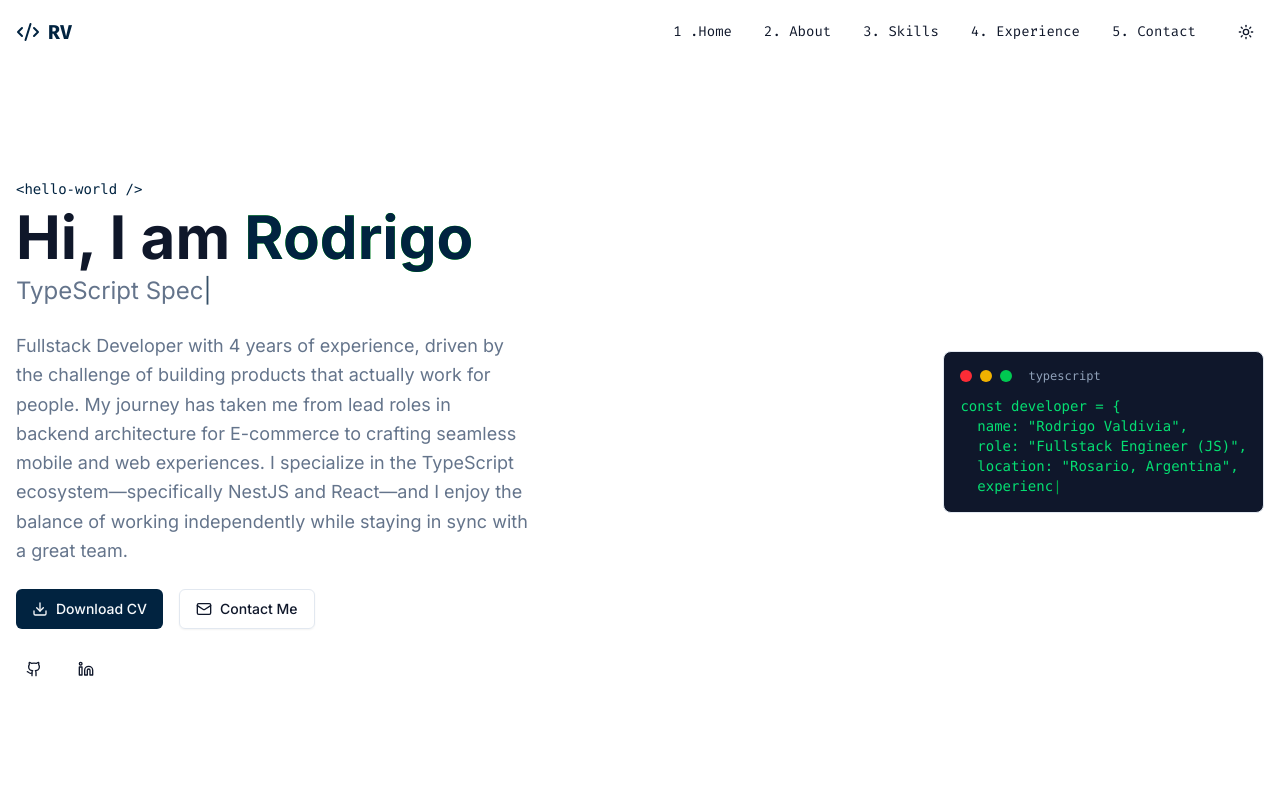
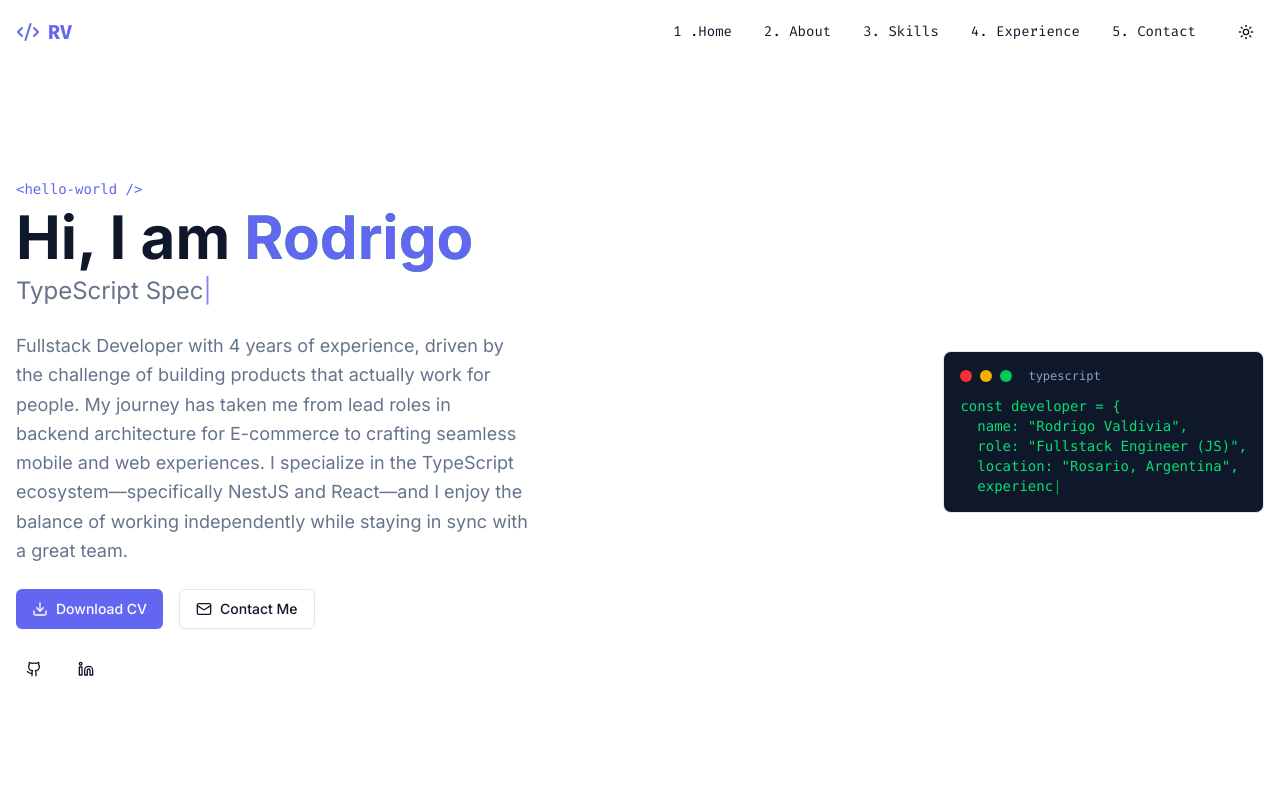
Before and after one commit to rodrigo1995vav/personal-portfolio-v1, a Next.js app: page / in a window 1280 px wide. Shown: the top 800 px of the page. Built offline with nearby package versions, Linux system fonts and the light colour scheme.

Commit message:
Add new color pallet and gradient classes

```diff
--- a/app/globals.css
+++ b/app/globals.css
@@ -9,45 +9,53 @@
   --color-card-foreground: #0f172a;
   --color-popover: #ffffff;
   --color-popover-foreground: #0f172a;
-  --color-primary: #012340;
-  --color-primary-foreground: #f8fafc;
+  --color-primary: #6366f1;
+  --color-primary-foreground: #ffffff;
   --color-secondary: #f1f5f9;
   --color-secondary-foreground: #0f172a;
-  --color-muted: #f1f5f9;
+  --color-muted: #f8fafc;
   --color-muted-foreground: #64748b;
-  --color-accent: #f1f5f9;
-  --color-accent-foreground: #0f172a;
-  --color-destructive: #dc2626;
-  --color-destructive-foreground: #f8fafc;
+  --color-accent: #10b981;
+  --color-accent-foreground: #ffffff;
+  --color-destructive: #ef4444;
+  --color-destructive-foreground: #ffffff;
   --color-border: #e2e8f0;
   --color-input: #e2e8f0;
-  --color-ring: #012340;
-  --radius: 0.5rem;
+  --color-ring: #6366f1;
+  --radius: 0.75rem;
+
+  --gradient-primary: linear-gradient(135deg, #6366f1 0%, #8b5cf6 100%);
+  --gradient-accent: linear-gradient(135deg, #10b981 0%, #14b8a6 100%);
+  --gradient-card: linear-gradient(135deg, #f8fafc 0%, #ffffff 100%);
 
   --font-mono: ui-monospace, SFMono-Regular, "SF Mono", Consolas,
     "Liberation Mono", Menlo, monospace;
 }
 
 .dark {
-  --color-background: #012340;
+  --color-background: #0f172a;
   --color-foreground: #f8fafc;
-  --color-card: #1e3a5f;
+  --color-card: #1e293b;
   --color-card-foreground: #f8fafc;
-  --color-popover: #012340;
+  --color-popover: #1e293b;
   --color-popover-foreground: #f8fafc;
-  --color-primary: #025939;
-  --color-primary-foreground: #f0fdf4;
-  --color-secondary: #1e3a5f;
+  --color-primary: #818cf8;
+  --color-primary-foreground: #0f172a;
+  --color-secondary: #1e293b;
   --color-secondary-foreground: #f8fafc;
-  --color-muted: #1e3a5f;
+  --color-muted: #1e293b;
   --color-muted-foreground: #94a3b8;
-  --color-accent: #1e3a5f;
-  --color-accent-foreground: #f8fafc;
-  --color-destructive: #7f1d1d;
-  --color-destructive-foreground: #f8fafc;
+  --color-accent: #34d399;
+  --color-accent-foreground: #0f172a;
+  --color-destructive: #ef4444;
+  --color-destructive-foreground: #ffffff;
   --color-border: #334155;
   --color-input: #334155;
-  --color-ring: #025939;
+  --color-ring: #818cf8;
+
+  --gradient-primary: linear-gradient(135deg, #818cf8 0%, #a78bfa 100%);
+  --gradient-accent: linear-gradient(135deg, #34d399 0%, #2dd4bf 100%);
+  --gradient-card: linear-gradient(135deg, #1e293b 0%, #334155 100%);
 }
 
 /* Base styles */
@@ -165,6 +173,39 @@ html {
   animation: glitch 0.3s ease-in-out infinite;
 }
 
+/* Gradient utilities */
+.gradient-primary {
+  background: var(--gradient-primary);
+}
+
+.gradient-accent {
+  background: var(--gradient-accent);
+}
+
+.gradient-card {
+  background: var(--gradient-card);
+}
+
+.gradient-text {
+  background: var(--gradient-primary);
+  -webkit-background-clip: text;
+  background-clip: text;
+  -webkit-text-fill-color: transparent;
+}
+
+/* Glass morphism effect */
+.glass-card {
+  background: rgba(255, 255, 255, 0.05);
+  backdrop-filter: blur(10px);
+  border: 1px solid rgba(255, 255, 255, 0.1);
+}
+
+.dark .glass-card {
+  background: rgba(30, 41, 59, 0.5);
+  backdrop-filter: blur(10px);
+  border: 1px solid rgba(255, 255, 255, 0.05);
+}
+
 /* Container utilities */
 .container {
   width: 100%;
```
